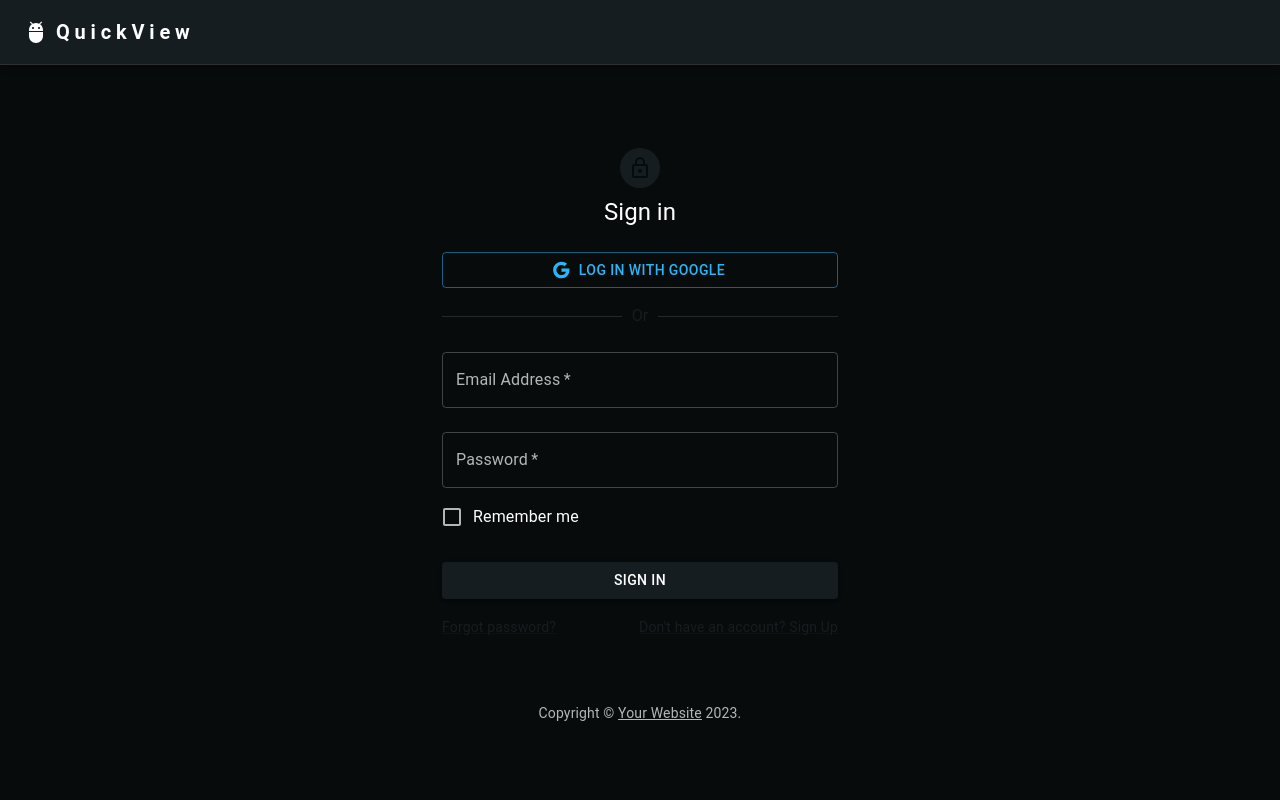
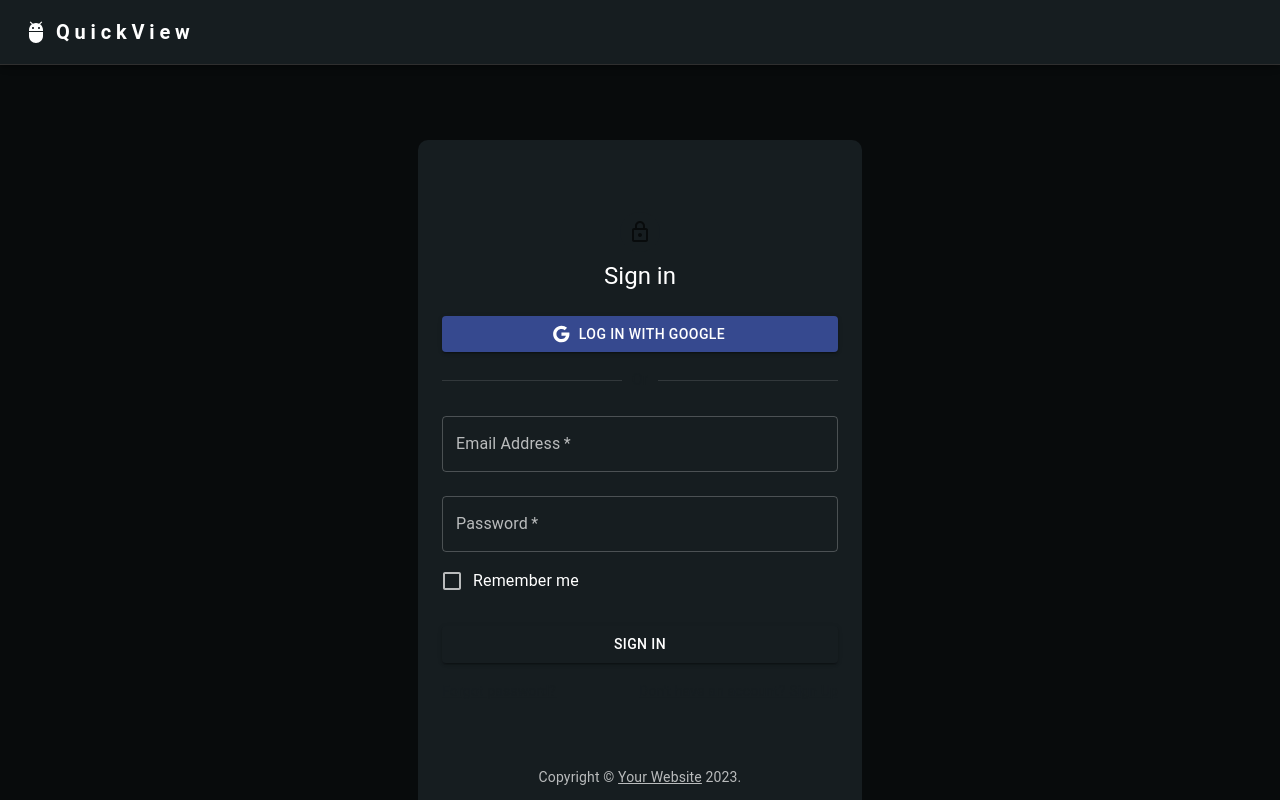
Before and after one commit to Sellucas/dashboard-app, a Next.js app: page /auth/signIn/SignIn in a window 1280 px wide. Shown: the top 800 px of the page. Built offline with nearby package versions, Linux system fonts and the light colour scheme; no server answers.

Commit message:
style: accent color

```diff
--- a/src/components/Dashboard/CardMidia/CardMidia.tsx
+++ b/src/components/Dashboard/CardMidia/CardMidia.tsx
@@ -38,7 +38,7 @@ export default function RecipeReviewCard() {
   };
 
   return (
-    <Card sx={{ maxWidth: 345, bgcolor: "#161d20" }}>
+    <Card sx={{ maxWidth: 345, bgcolor: "#161d20" }} variant="elevation">
       <CardHeader
         avatar={
           <Avatar sx={{ bgcolor: red[500] }} aria-label="recipe">
--- a/src/components/Dashboard/Table/Table.tsx
+++ b/src/components/Dashboard/Table/Table.tsx
@@ -190,7 +190,7 @@ export default function CollapsibleTable() {
         </IconButton>
       </div>
       <Table aria-label="collapsible table">
-        <TableHead style={{ backgroundColor: "#0d1113" }}>
+        <TableHead style={{ backgroundColor: "#161d20" }}>
           <TableRow>
             <TableCell />
             <TableCell>Product Name</TableCell>
--- a/src/components/Login/Login.tsx
+++ b/src/components/Login/Login.tsx
@@ -1,4 +1,4 @@
-import { Button, Chip } from "@mui/material";
+import { Button } from "@mui/material";
 import { useSession, signIn } from "next-auth/react";
 import Container from "@mui/material/Container";
 import CssBaseline from "@mui/material/CssBaseline";
@@ -46,7 +46,7 @@ const Login = () => {
   const { data: session } = useSession();
 
   return (
-    <Container maxWidth="xs">
+    <Container maxWidth="xs" sx={{ backgroundColor: "#161d20", marginTop: 8, borderRadius: '10px' }}>
       <CssBaseline />
       <Box
         sx={{
@@ -65,10 +65,9 @@ const Login = () => {
 
         <Button
           fullWidth
-          color={"info"}
-          sx={{ mt: 3, mb: 2 }}
+          sx={{ mt: 3, mb: 2, backgroundColor: "#36498f" }}
           type="submit"
-          variant="outlined"
+          variant="contained"
           startIcon={<GoogleIcon />}
           onClick={() => signIn()}
         >
```
Also changed, not shown: src/components/Dashboard/Calendar/Calendar.tsx (+7 -7 lines).
